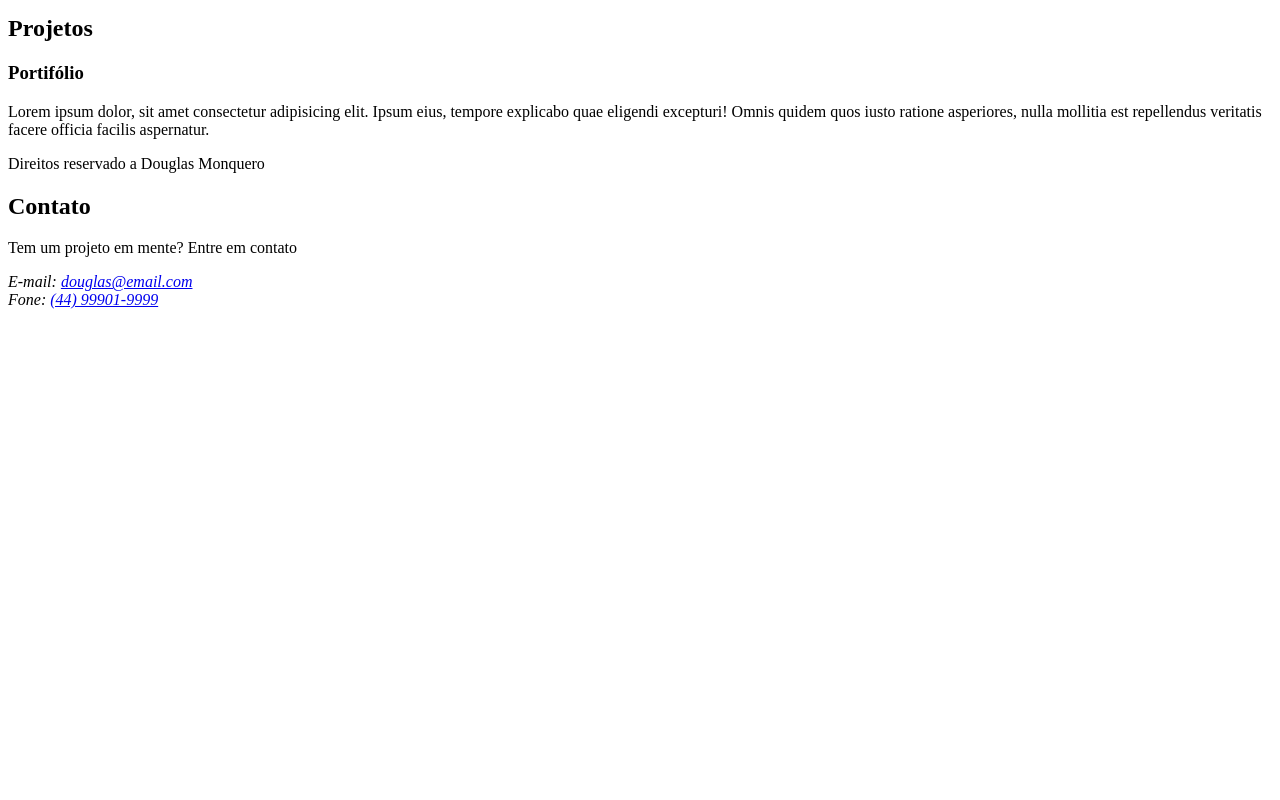
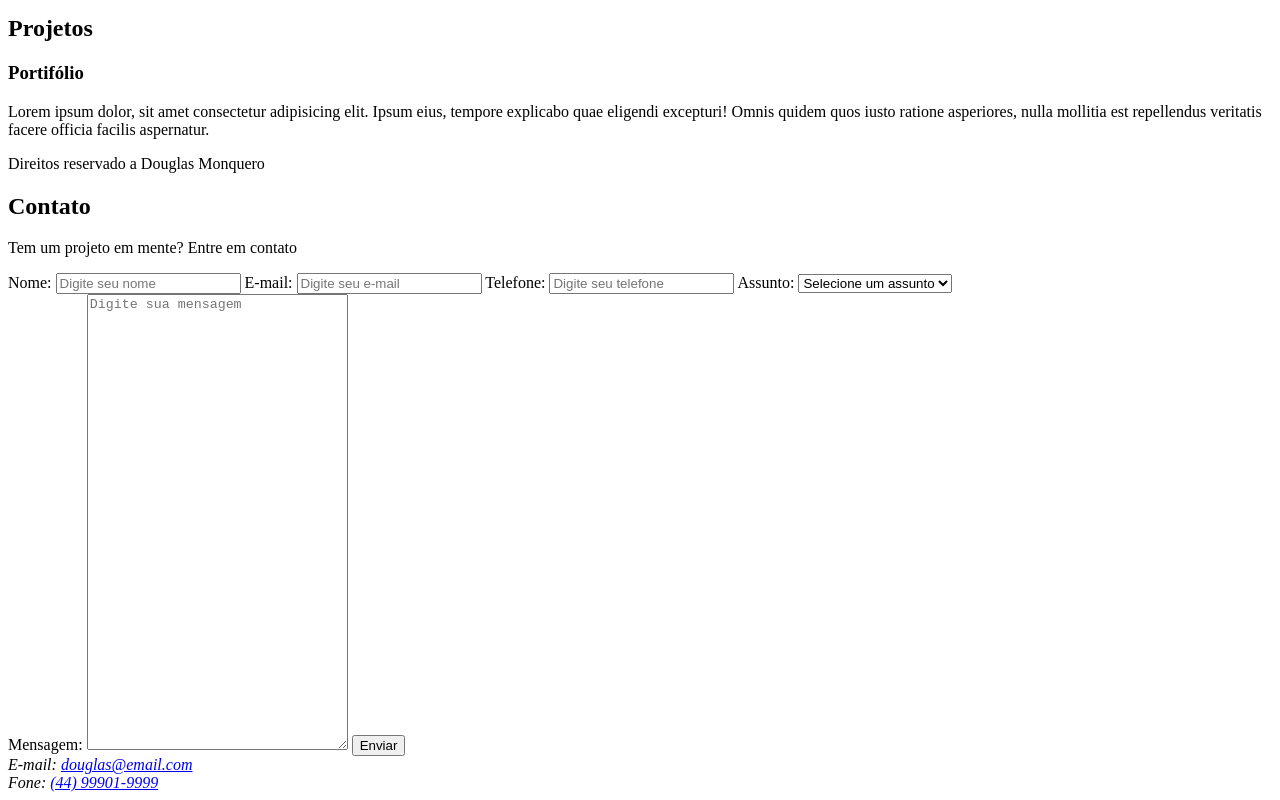
Before and after one commit to dmm76/SCTEC, a plain HTML site: page FRONT END/index.html in a window 1280 px wide. Shown: the part 513-1313 px from the top of the page. Before the commit the page ends 830 px from the top, so only its background shows below. Drawn offline with Linux system fonts and the light colour scheme.

Commit message:
desafio e html forms

```diff
--- a/FRONT END/index.html
+++ b/FRONT END/index.html
@@ -48,6 +48,25 @@
         <section id="contato">
             <h2>Contato</h2>
             <p>Tem um projeto em mente? Entre em contato</p>
+
+            <form action="https://formspree.io/f/mayvlgjv" method="POST">
+                <label for="name">Nome: </label>
+                <input type="text" id="name" name="name" placeholder="Digite seu nome" required />
+                <label for="email">E-mail: </label>
+                <input type="email" id="email" name="email" placeholder="Digite seu e-mail" required />
+                <label for="telefone">Telefone: </label>
+                <input type="tel" id="telefone" name="telefone" placeholder="Digite seu telefone" required />
+                <label for="assunto">Assunto: </label>
+                <select name="assunto" id="assunto" required>
+                    <option value="">Selecione um assunto</option>
+                    <option value="orcamento">Orçamento</option>
+                    <option value="duvida">Dúvida</option>
+                    <option value="outros">Outros</option>
+                </select><br>
+                <label for="message">Mensagem: </label>
+                <textarea id="message" name="message" cols="30" rows="30" placeholder="Digite sua mensagem" required></textarea>
+                <button type="submit">Enviar</button>
+            </form>
             <address>
                 E-mail: <a href="mailto:douglas@email.com">douglas@email.com</a><br>
                 Fone: <a href="tel:+554499901-9999">(44) 99901-9999</a>
```
Also changed, not shown: 1 other file.
